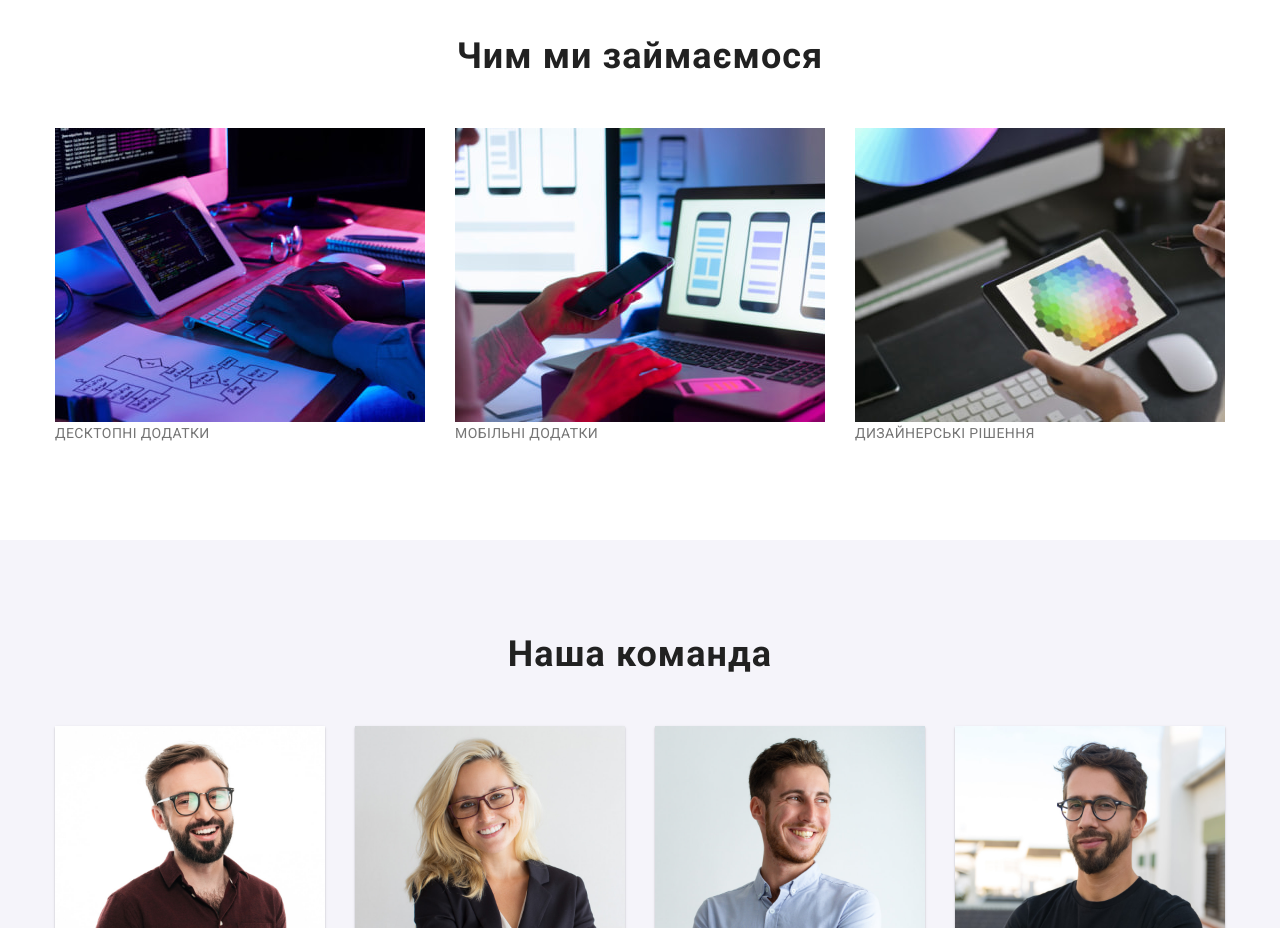
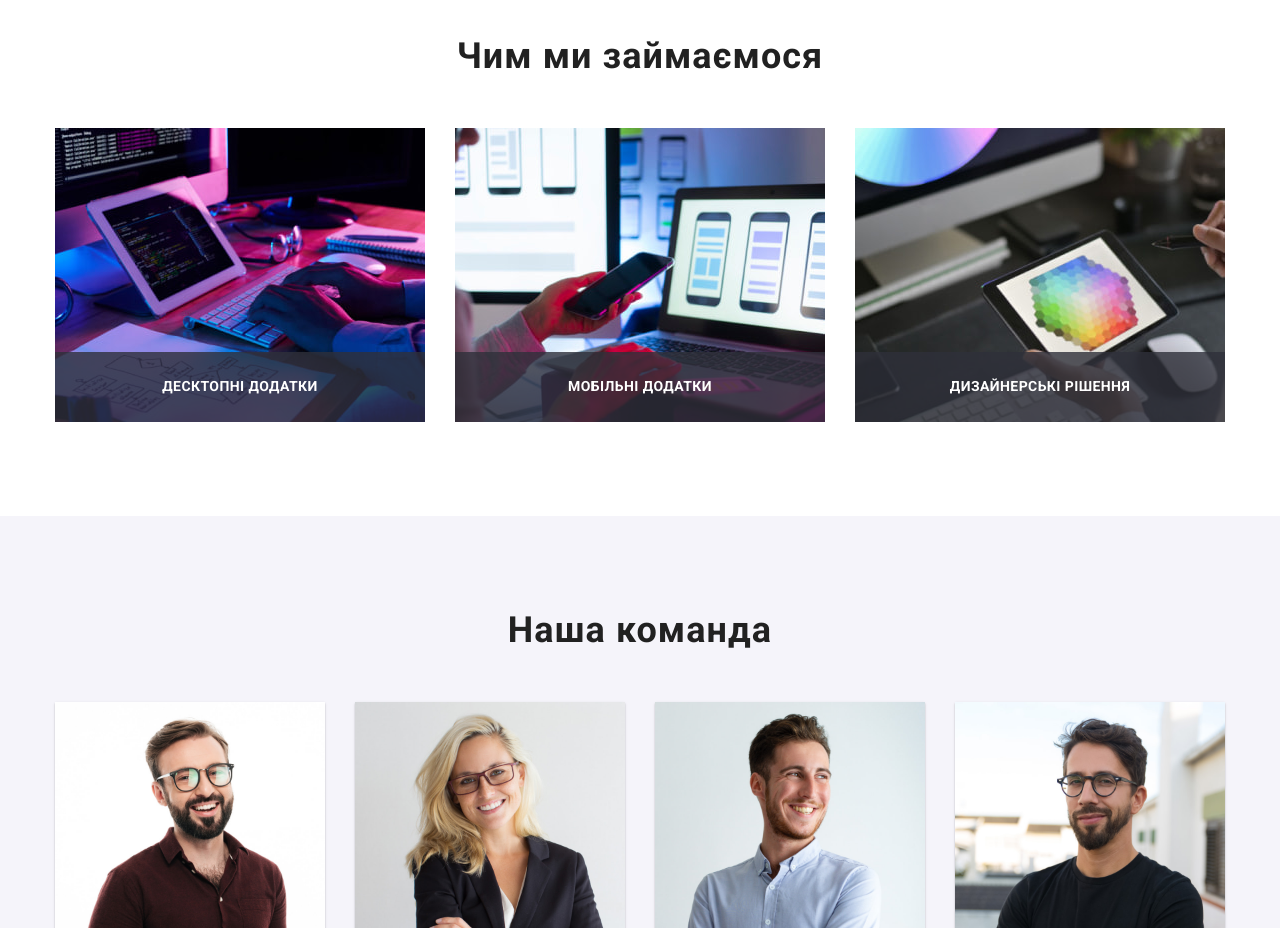
Before and after one commit to yjinprsnt/goit-markup-hw-05, a plain HTML site: page index.html in a window 1280 px wide. Shown: the part 1080-2008 px from the top of the page. Drawn offline with nearby package versions, Linux system fonts and the light colour scheme.

Commit message:
added position for about-deck

```diff
--- a/css/styles.css
+++ b/css/styles.css
@@ -313,18 +313,6 @@ img {
   padding-top: 0;
 }
 
-.about-list {
-  display: flex;
-}
-
-.about-item {
-  margin-right: 30px;
-}
-
-.about-item:last-child {
-  margin-right: 0;
-}
-
 .about-title,
 .team-title,
 .clients-title {
@@ -337,6 +325,33 @@ img {
   text-align: center;
 
   color: var(--secondary-txt-cl);
+}
+
+.about-list {
+  display: flex;
+}
+
+.about-item:not(:last-child) {
+  margin-right: 30px;
+}
+.about-content {
+  position: relative;
+}
+
+.about-deck {
+  position: absolute;
+  bottom: 0;
+  left: 0;
+  width: 100%;
+
+  font-weight: 700;
+  line-height: 1.14;
+  text-align: center;
+  padding-top: 27px;
+  padding-bottom: 27px;
+
+  color: var(--main-bg-cl);
+  background-color: rgba(47, 48, 58, 0.8);
 }
 /* ====== /About section ====== */
 
```
